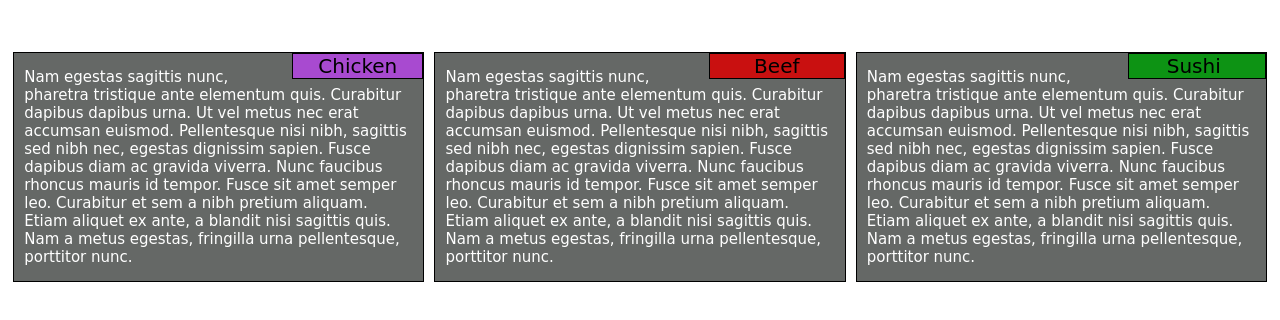
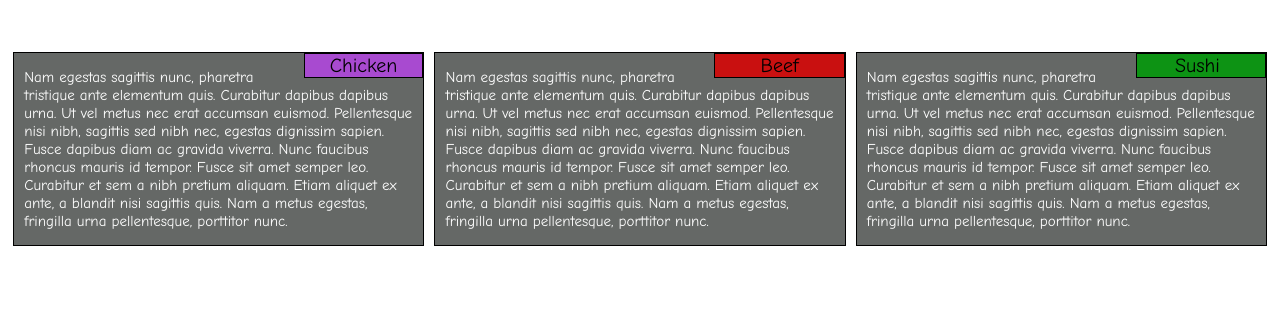
Before and after one commit to lurkingmonster/coursera-test, a plain HTML site: page module2_solution/index.html in a window 1280 px wide. Shown: the part 66-386 px from the top of the page. Drawn offline with Linux system fonts and the light colour scheme.

Commit message:
font change

```diff
--- a/module2_solution/css/styles.css
+++ b/module2_solution/css/styles.css
@@ -18,7 +18,7 @@ h1 {
     float: right;
     padding-left: 25px;
     padding-right: 25px;
-    font-family: cursive;
+    font-family: 'Comic Sans MS', 'Chalkboard SE', 'Comic Neue', sans-serif;
     font-size: 20px;
 }
 
@@ -29,7 +29,7 @@ h1 {
     float: right;
     padding-left: 25px;
     padding-right: 25px;
-    font-family: cursive;
+    font-family: 'Comic Sans MS', 'Chalkboard SE', 'Comic Neue', sans-serif;
     font-size: 20px;
 }
 
@@ -40,7 +40,7 @@ h1 {
     float: right;
     padding-left: 25px;
     padding-right: 25px;
-    font-family: cursive;
+    font-family: 'Comic Sans MS', 'Chalkboard SE', 'Comic Neue', sans-serif;
     font-size: 20px;
 }
 
@@ -48,7 +48,7 @@ p {
     width: 95%;
     margin-right: auto;
     margin-left: auto;
-    font-family: cursive;
+    font-family: 'Comic Sans MS', 'Chalkboard SE', 'Comic Neue', sans-serif;
     font-size: 15px;
     color: white;
 }
```
